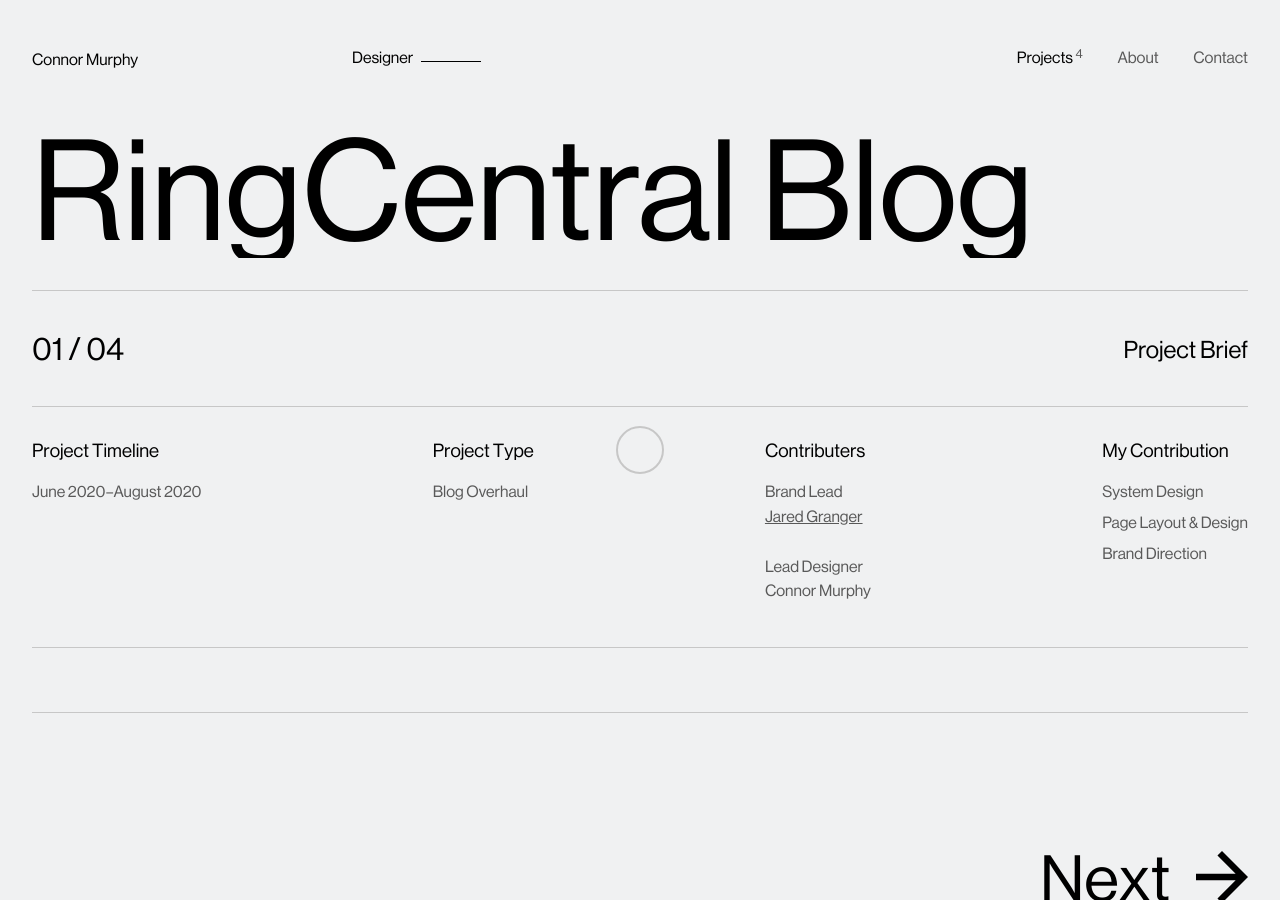
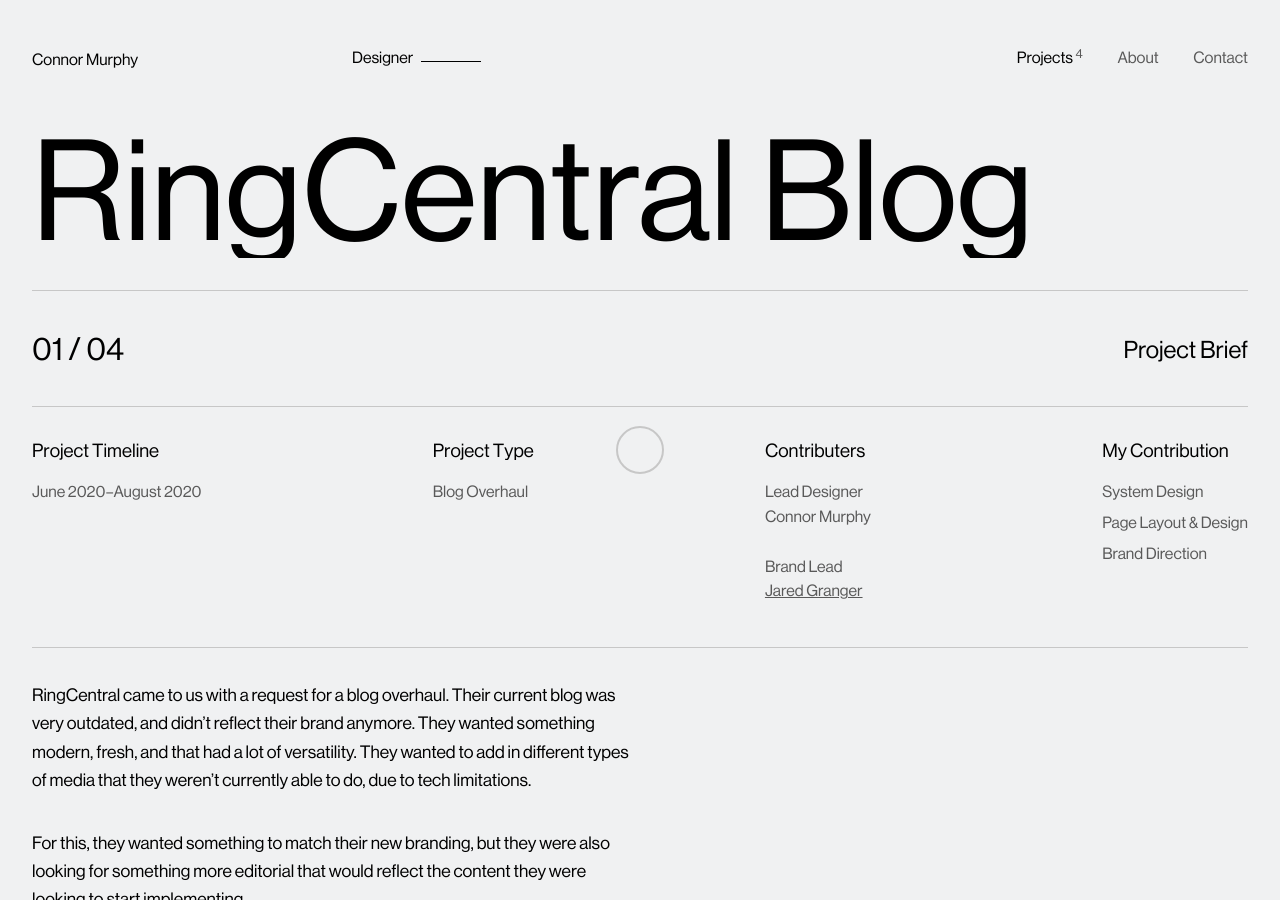
Before and after one commit to connormurphy/connormurphy.github.io, a Jekyll site: the page built from _projects/ringcentral-blog.md, in a window 1280 px wide. Built offline with Jekyll 4.4.1, drawn with Linux system fonts in a browser that asks for light colours; nearby versions of some CDN libraries; some of the changed text lies outside the part shown.

Commit message:
Update from Forestry.io Connor Murphy updated _projects/ringcentral-blog.md

```diff
--- a/_projects/ringcentral-blog.md
+++ b/_projects/ringcentral-blog.md
@@ -6,12 +6,12 @@
 description: Redesign of the RingCentral blog property.
 timeline: June 2020–August 2020
 contributers:
+- name: Connor Murphy
+  url: ''
+  role: Lead Designer
 - role: Brand Lead
   name: Jared Granger
   url: https://jaredgranger.com
-- name: Connor Murphy
-  url: ''
-  role: Lead Designer
 contributions:
 - label: System Design
 - label: Page Layout & Design
@@ -20,3 +20,8 @@
 thumbnail: "/assets/img/2021/rc-thumbnail.png"
 
 ---
+RingCentral came to us with a request for a blog overhaul. Their current blog was very outdated, and didn’t reflect their brand anymore. They wanted something modern, fresh, and that had a lot of versatility. They wanted to add in different types of media that they weren’t currently able to do, due to tech limitations.
+
+ For this, they wanted something to match their new branding, but they were also looking for something more editorial that would reflect the content they were looking to start implementing.
+
+We decided to break the grid a bit, and design something that was visually flexible, but also flexible within their CMS. This allowed them to mix and match a bunch of different components while keeping the blog dynamic and not super gridded.
```
